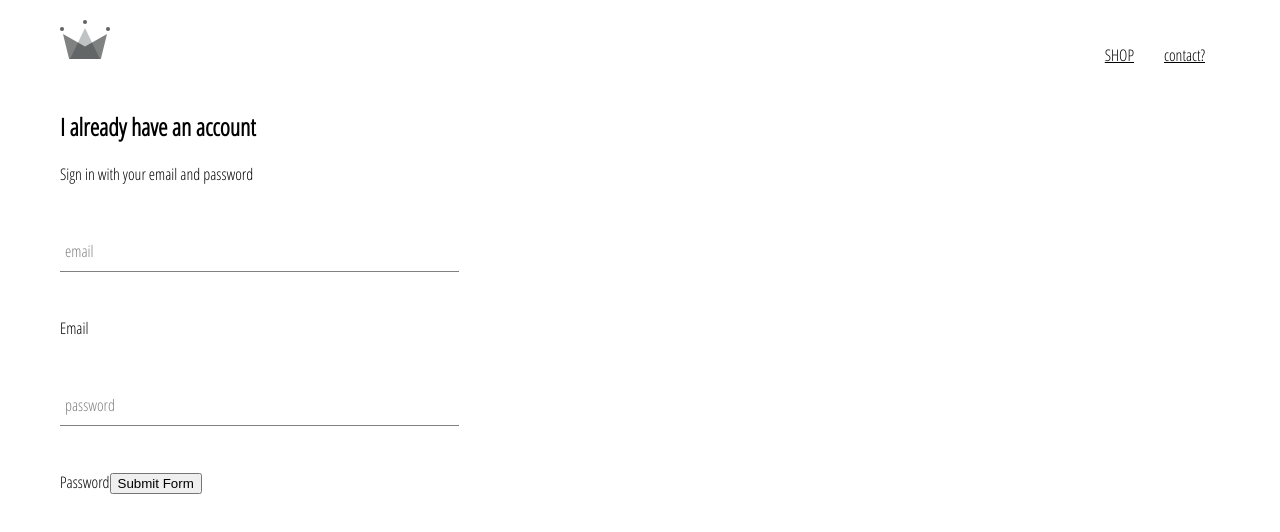
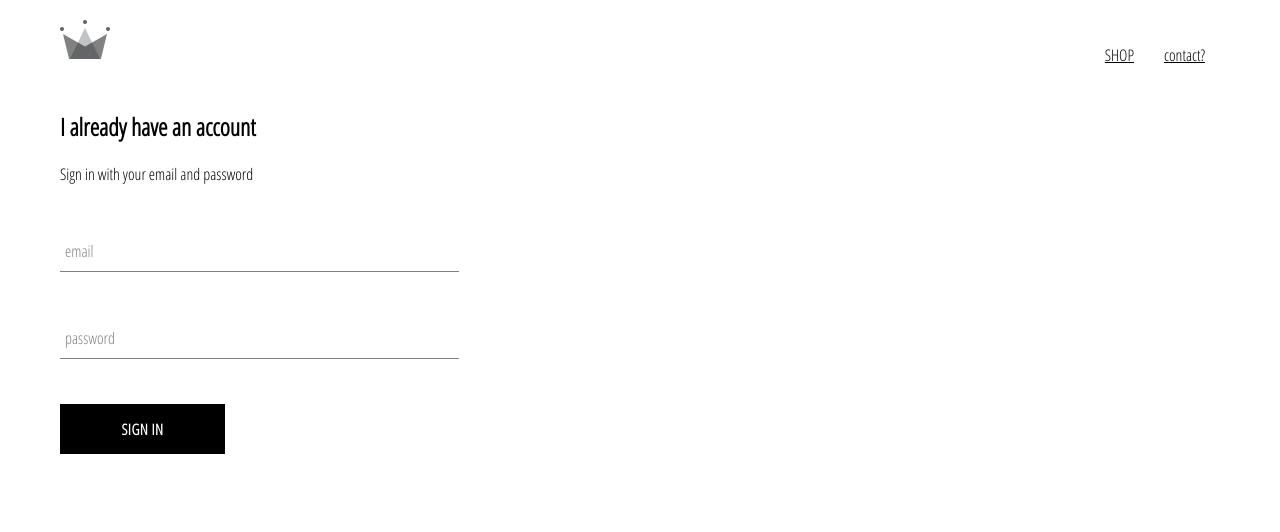
Before and after one commit to snowpeech/ecomm, a React (Create React App) app: page /signIn in a window 1280 px wide. Shown: the top 532 px of the page. Built offline with nearby package versions, Linux system fonts and the light colour scheme.

Commit message:
added custom button and firebase

```diff
--- a/package.json
+++ b/package.json
@@ -6,6 +6,7 @@
     "@testing-library/jest-dom": "^4.2.4",
     "@testing-library/react": "^9.4.0",
     "@testing-library/user-event": "^7.2.1",
+    "firebase": "^7.7.0",
     "node-sass": "^4.13.0",
     "react": "^16.12.0",
     "react-dom": "^16.12.0",
--- /dev/null
+++ b/src/components/custom-button.component.jsx
@@ -0,0 +1,11 @@
+import React from "react";
+
+import "../styles/custom-button.styles.scss";
+
+const CustomButton = ({ children, ...otherProps }) => (
+  <button className='custom-button' {...otherProps}>
+    {children}
+  </button>
+);
+
+export default CustomButton;
--- a/src/components/sign-in.component.jsx
+++ b/src/components/sign-in.component.jsx
@@ -1,6 +1,7 @@
 import React from "react";
 
 import FormInput from "./form-input.component";
+import CustomButton from "./custom-button.component";
 
 import "../styles/sign-in.styles.scss";
 
@@ -40,7 +41,6 @@
             label='email'
             required
           />
-          <label>Email</label>
 
           <FormInput
             name='password'
@@ -50,9 +50,9 @@
             label='password'
             required
           />
-          <label>Password</label>
-
-          <input type='submit' value='Submit Form' />
+          <CustomButton type='submit' value='Submit Form'>
+            Sign In
+          </CustomButton>
         </form>
       </div>
     );
--- /dev/null
+++ b/src/styles/custom-button.styles.scss
@@ -0,0 +1,22 @@
+.custom-button {
+  min-width: 165px;
+  width: auto;
+  height: 50px;
+  letter-spacing: 0.5px;
+  line-height: 50px;
+  padding: 0 35px 0 35px;
+  font-size: 15px;
+  background-color: black;
+  color: white;
+  text-transform: uppercase;
+  font-family: "Open Sans Condensed";
+  font-weight: bolder;
+  border: none;
+  cursor: pointer;
+
+  &:hover {
+    background-color: white;
+    color: black;
+    border: 1px solid black;
+  }
+}
--- a/src/styles/sign-in.styles.scss
+++ b/src/styles/sign-in.styles.scss
@@ -2,4 +2,8 @@
   width: 30vw;
   display: flex;
   flex-direction: column;
+
+  .title {
+    margin: 10px;
+  }
 }
```
Also changed, not shown: firebase/firebase.utils.js (added, +16 -0 lines), 1 other file (tests, documents, lock files or other folders).
